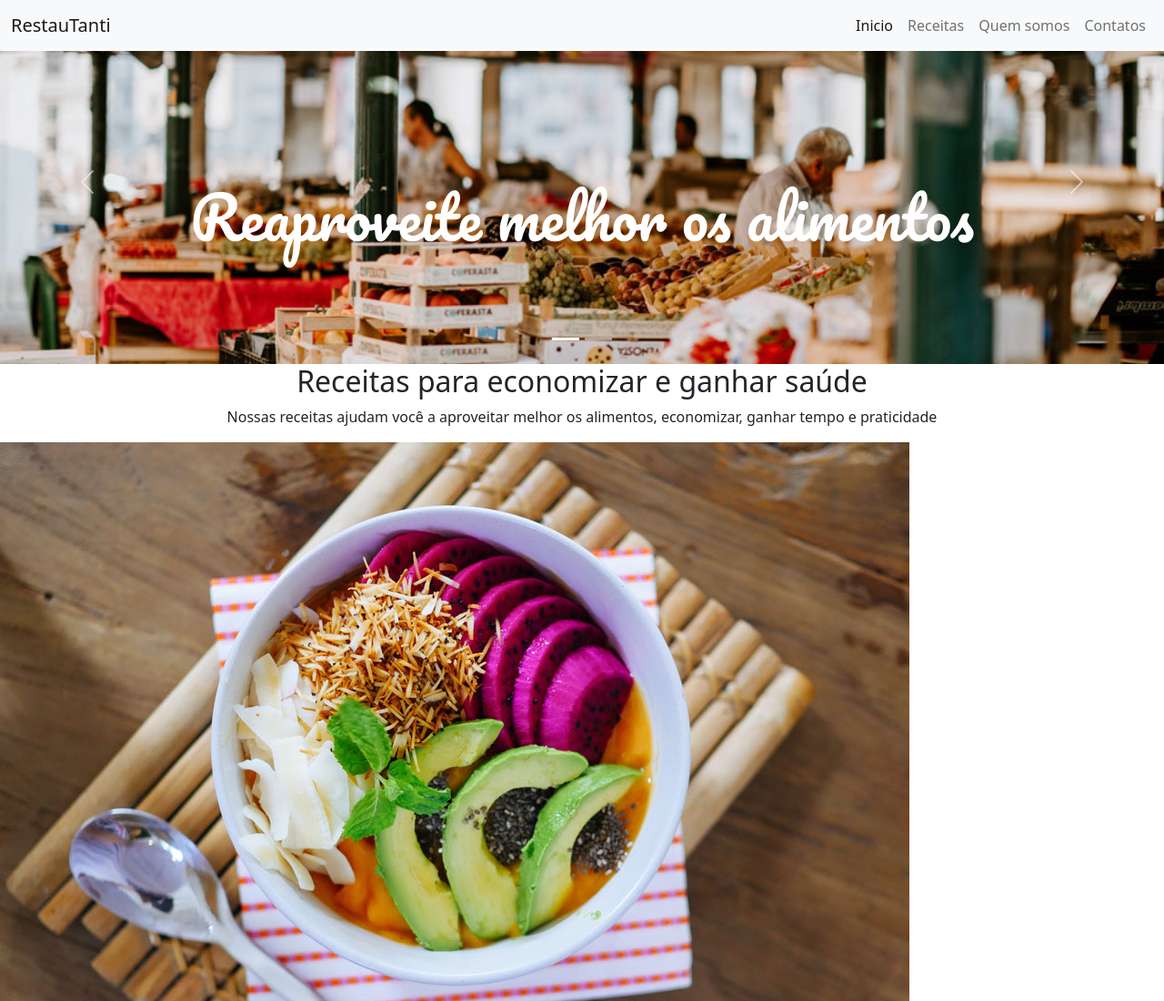
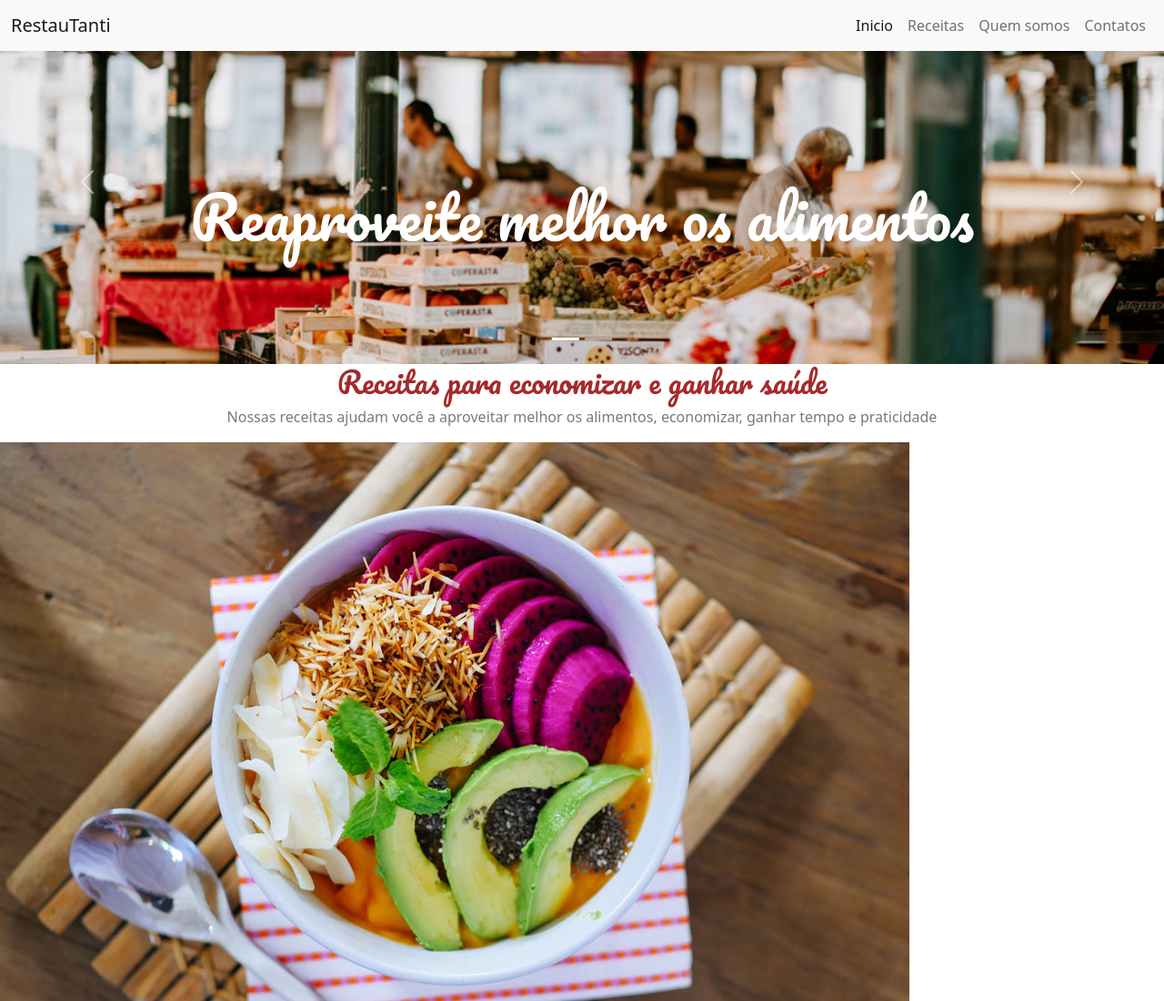
Before and after one commit to GabrielliMelo/bootstrat-alura, a plain HTML site: page projeto-base/index.html in a window 1280 px wide. Shown: the top 1100 px of the page at 91% size. Drawn offline with nearby package versions, Linux system fonts and the light colour scheme.

Commit message:
chore: cor

```diff
--- a/projeto-base/index.html
+++ b/projeto-base/index.html
@@ -124,8 +124,8 @@
       </button>
     </div>
 
-    <h2 class="text-center">Receitas para economizar e ganhar saúde</h2>
-    <p class="text-center">
+    <h2 class="text-center h1-text">Receitas para economizar e ganhar saúde</h2>
+    <p class="text-center p-text">
       Nossas receitas ajudam você a aproveitar melhor os alimentos, economizar,
       ganhar tempo e praticidade
     </p>
--- a/projeto-base/src/style.css
+++ b/projeto-base/src/style.css
@@ -6,3 +6,12 @@
 h1 {
   font-family: "Pacifico", cursive;
 }
+
+.h1-text {
+  font-family: "Pacifico", cursive;
+  color: brown;
+}
+
+.p-text {
+  color: rgb(124, 120, 120);
+}
```
